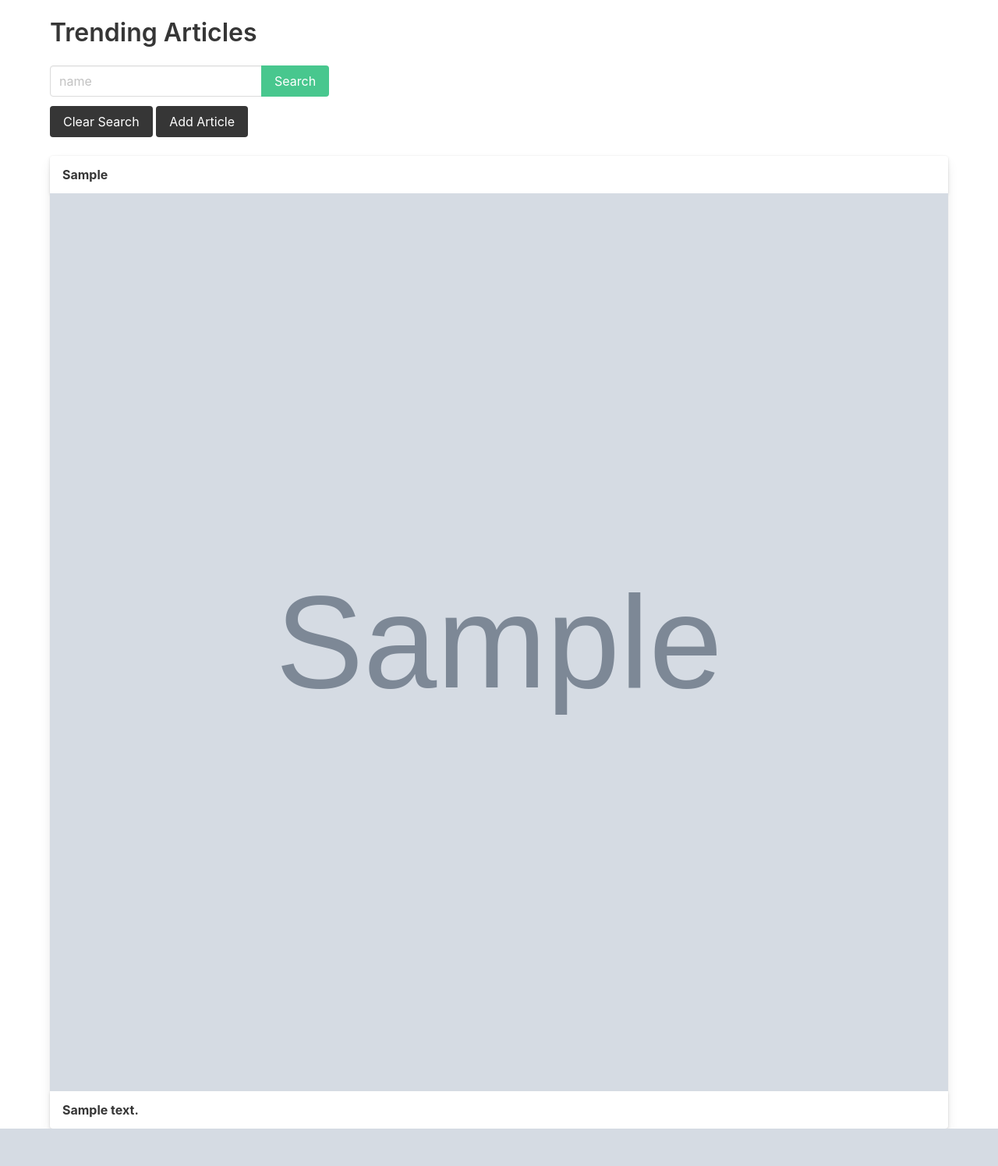
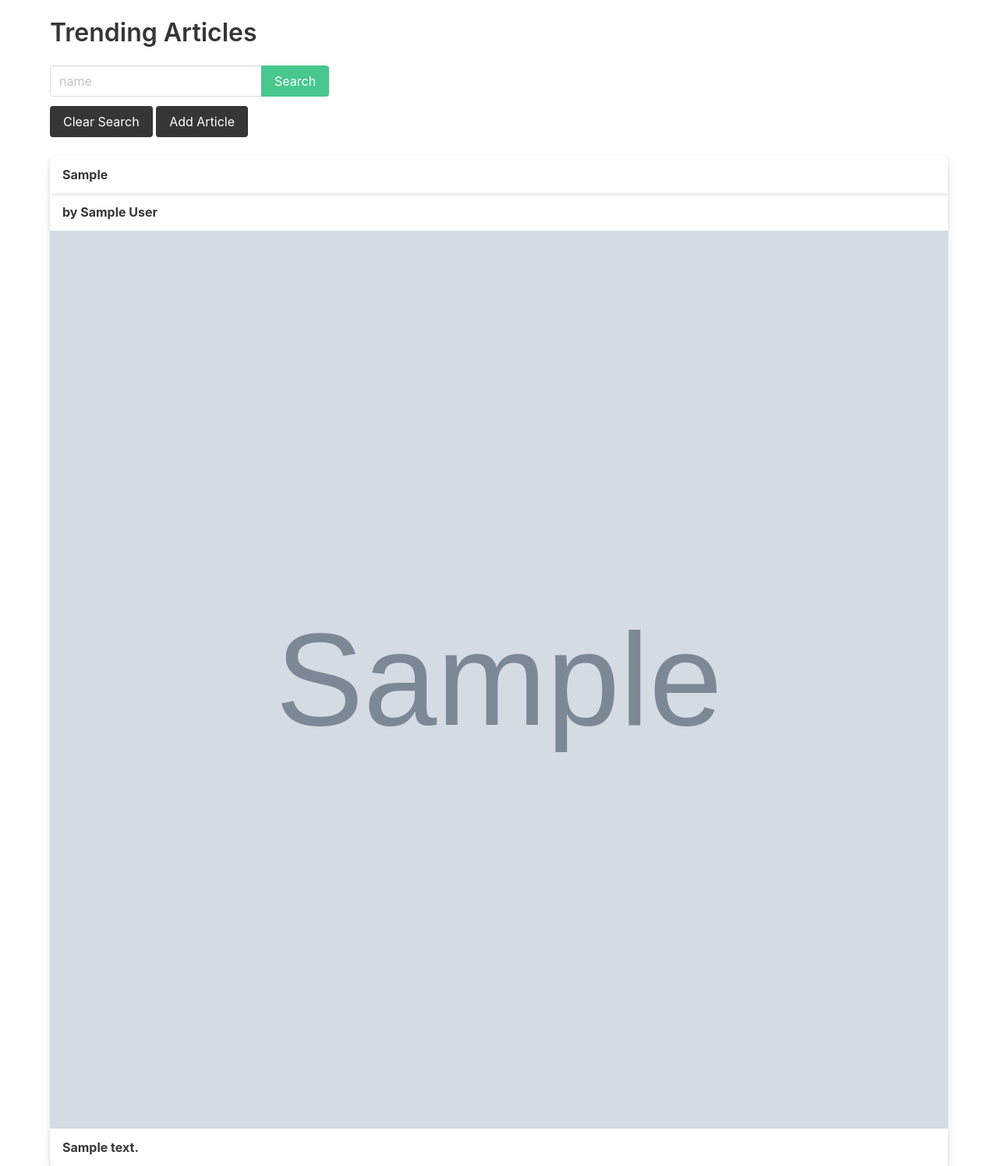
Before and after one commit to najeesimmons/The_Daily_Bugle, a Django app: page /articles/ in a window 1280 px wide. Shown: the part 52-1548 px from the top of the page at 78% size. Before the commit the page ends 1500 px from the top, so only its background shows below. Run offline with Django 4.2, Linux system fonts and the light colour scheme; tables that the repository leaves empty hold one stand-in row (values such as "Sample post"); grey boxes marked "Sample" are stand-in pictures.

Commit message:
added author name to article list view

```diff
--- a/main_app/templates/article_list.html
+++ b/main_app/templates/article_list.html
@@ -21,10 +21,13 @@
 </form>
 <div class="gallery">
   {% for article in articles %}
-  {# <a href="{% url 'article_detail' article.pk %}" #}
+{# <a href="{% url 'article_detail' article.pk %}" #}
     <div class="card">
         <div class="card-header">
             <p class="card-header-title">{{article.headline}}</p>
+        </div>
+        <div class="card-header">
+            <p class="card-header-title">by {{article.author}}</p>
         </div>
         <div class="card-image">
         <figure class="image is-square">
```
